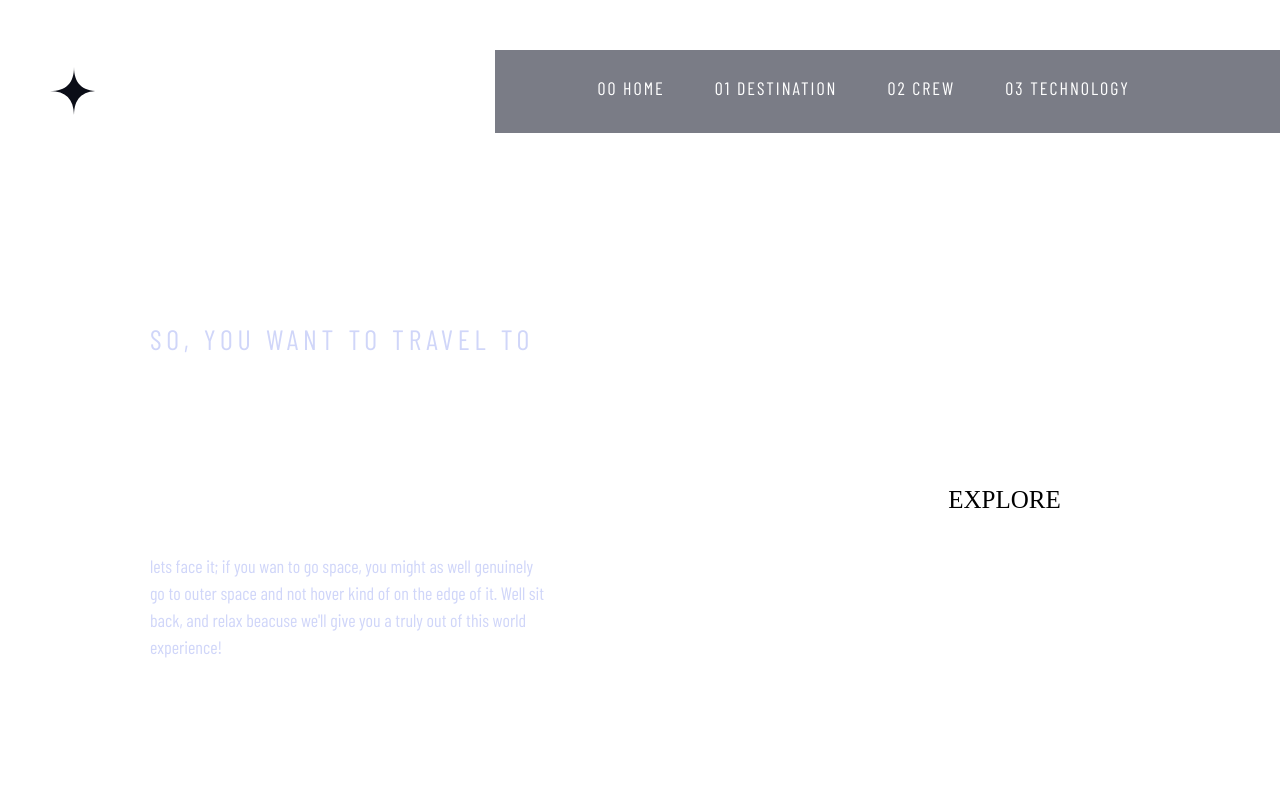
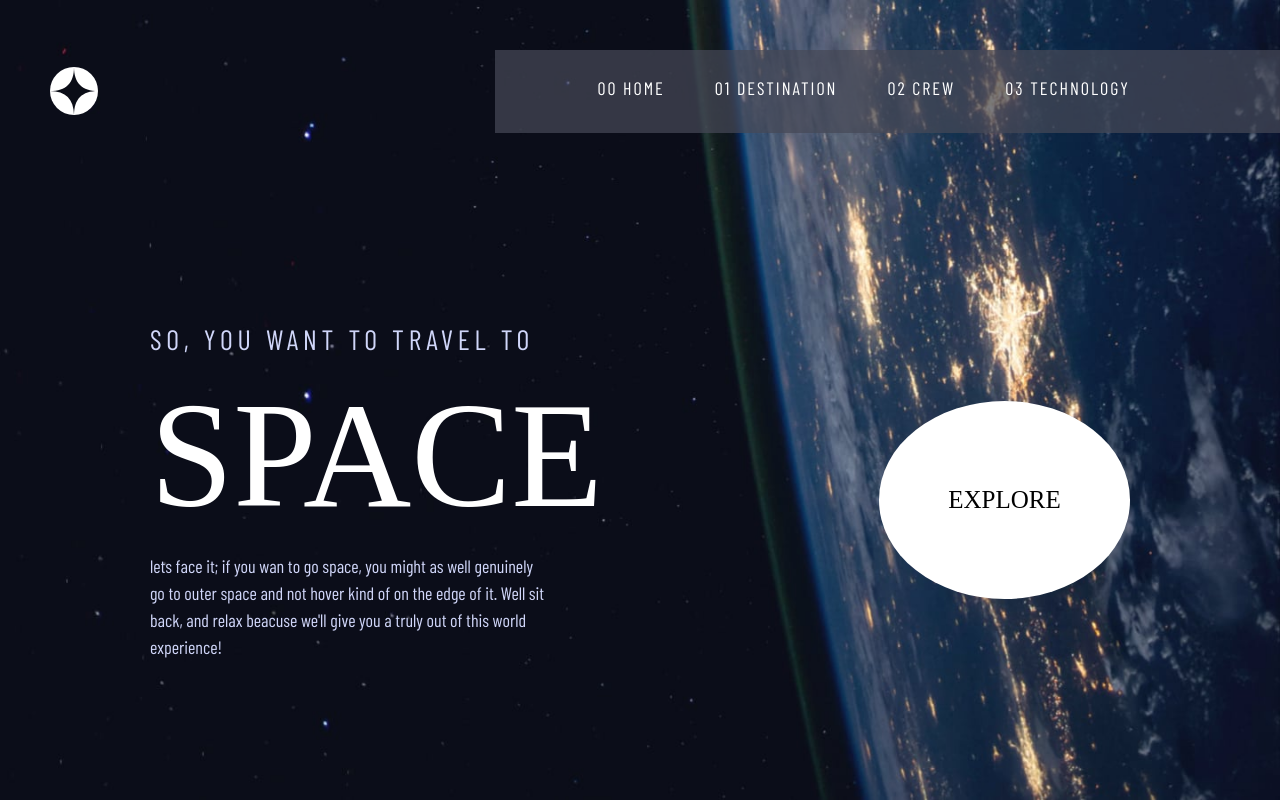
Before and after one commit to lawrenceprieto/space-tourism, a React (Vite) app: page / in a window 1280 px wide. Built offline with nearby package versions, Linux system fonts and the light colour scheme; a web font is replaced by a local one.

Commit message:
add image at the background

```diff
--- a/src/index.css
+++ b/src/index.css
@@ -1,44 +1,35 @@
-:root {
-  font-family: Inter, system-ui, Avenir, Helvetica, Arial, sans-serif;
-  line-height: 1.5;
-  font-weight: 400;
-
-  color-scheme: light dark;
-  color: rgba(255, 255, 255, 0.87);
-  background-color: #242424;
-
-  font-synthesis: none;
-  text-rendering: optimizeLegibility;
-  -webkit-font-smoothing: antialiased;
-  -moz-osx-font-smoothing: grayscale;
-  -webkit-text-size-adjust: 100%;
-}
-
 * {
   padding: 0;
   margin: 0;
   scroll-behavior: smooth;
 }
 
-.banner img {
-  width: 100%;
-  height: auto;
-}
-
 @media (max-width: 640px) {
-  .desk , .tab {
-    display: none;
+  body {
+    background-image: url('/src/assets/home/background-home-mobile.jpg');
+    background-repeat: no-repeat;
+    background-size: cover;
+    height: 100vh;
+    width: 100%;
   }
 }
 
 @media (min-width: 641px) and (max-width: 1007px) {
-  .mob , .desk {
-    display: none;
+  body {
+    background-image: url('/src/assets/home/background-home-tablet.jpg');
+    background-repeat: no-repeat;
+    background-size: cover;
+    height: 100vh;
+    width: 100vw;
   }
 }
 
 @media (min-width: 1008px) {
-  .mob , .tab {
-    display: none;
+  body {
+    background-image: url('/src/assets/home/background-home-desktop.jpg');
+    background-repeat: no-repeat;
+    background-size: cover;
+    height: 100vh;
+    width: 100vw;
   }
 }
```
